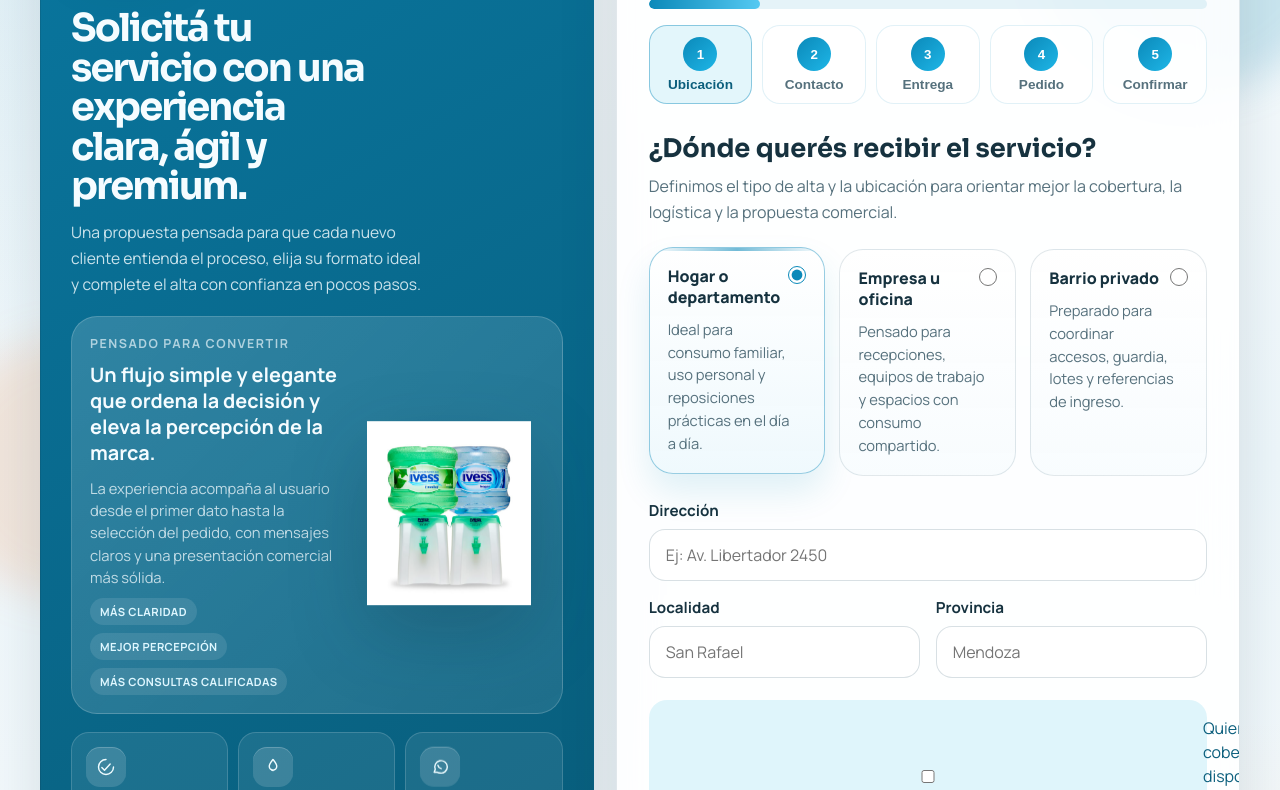
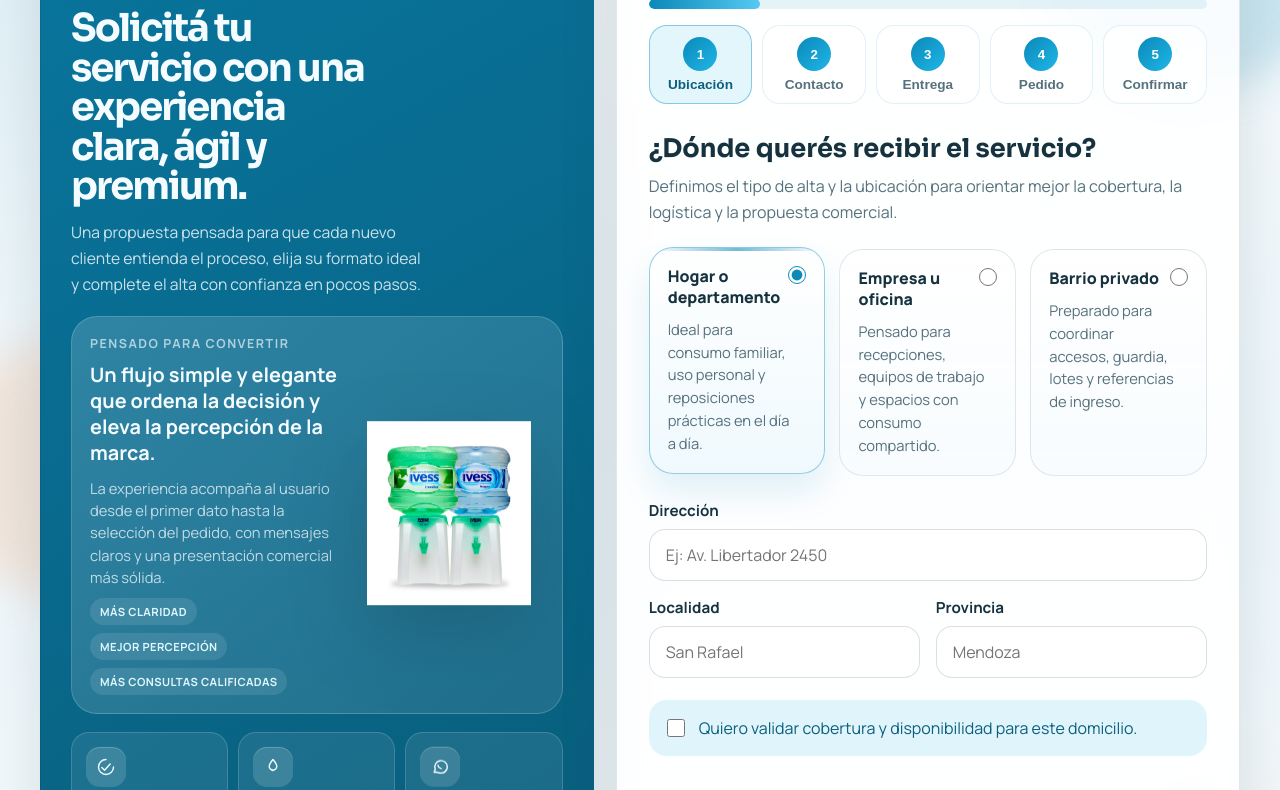
Before and after one commit to estudioideamos/ivess-reggieri-altas, a website: page index.html in a window 1280 px wide. Shown: the part 138-928 px from the top of the page. Drawn offline with Linux system fonts and the light colour scheme.

Commit message:
Fix checkbox overflow in form panel

```diff
--- a/styles.css
+++ b/styles.css
@@ -743,7 +743,7 @@ h2 {
   font-size: 0.95rem;
 }
 
-input,
+input:not([type="checkbox"]):not([type="radio"]),
 select,
 textarea {
   width: 100%;
@@ -756,7 +756,7 @@ textarea {
   transition: border-color 160ms ease, box-shadow 160ms ease, transform 160ms ease;
 }
 
-input:focus,
+input:not([type="checkbox"]):not([type="radio"]):focus,
 select:focus,
 textarea:focus {
   outline: none;
@@ -766,7 +766,7 @@ textarea:focus {
 
 .checkbox {
   display: flex;
-  align-items: center;
+  align-items: flex-start;
   gap: 14px;
   margin-top: 22px;
   padding: 16px 18px;
@@ -776,11 +776,21 @@ textarea:focus {
 }
 
 .checkbox input {
-  margin: 2px 0 0;
+  width: 18px;
+  min-width: 18px;
+  height: 18px;
+  margin: 3px 0 0;
+  padding: 0;
+  border: 0;
+  border-radius: 4px;
+  background: transparent;
+  box-shadow: none;
   flex: 0 0 auto;
 }
 
 .checkbox span {
+  flex: 1;
+  min-width: 0;
   line-height: 1.5;
 }
 
```
